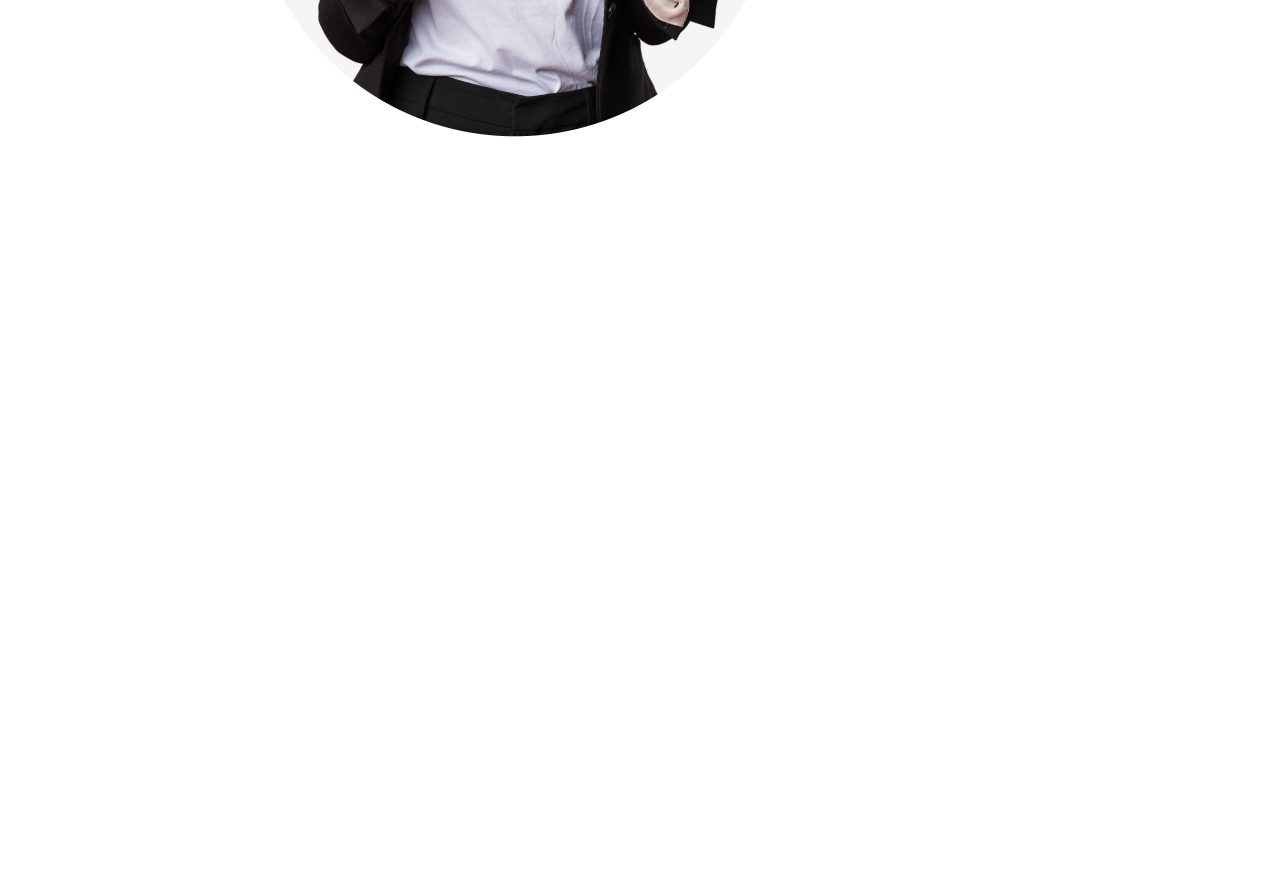
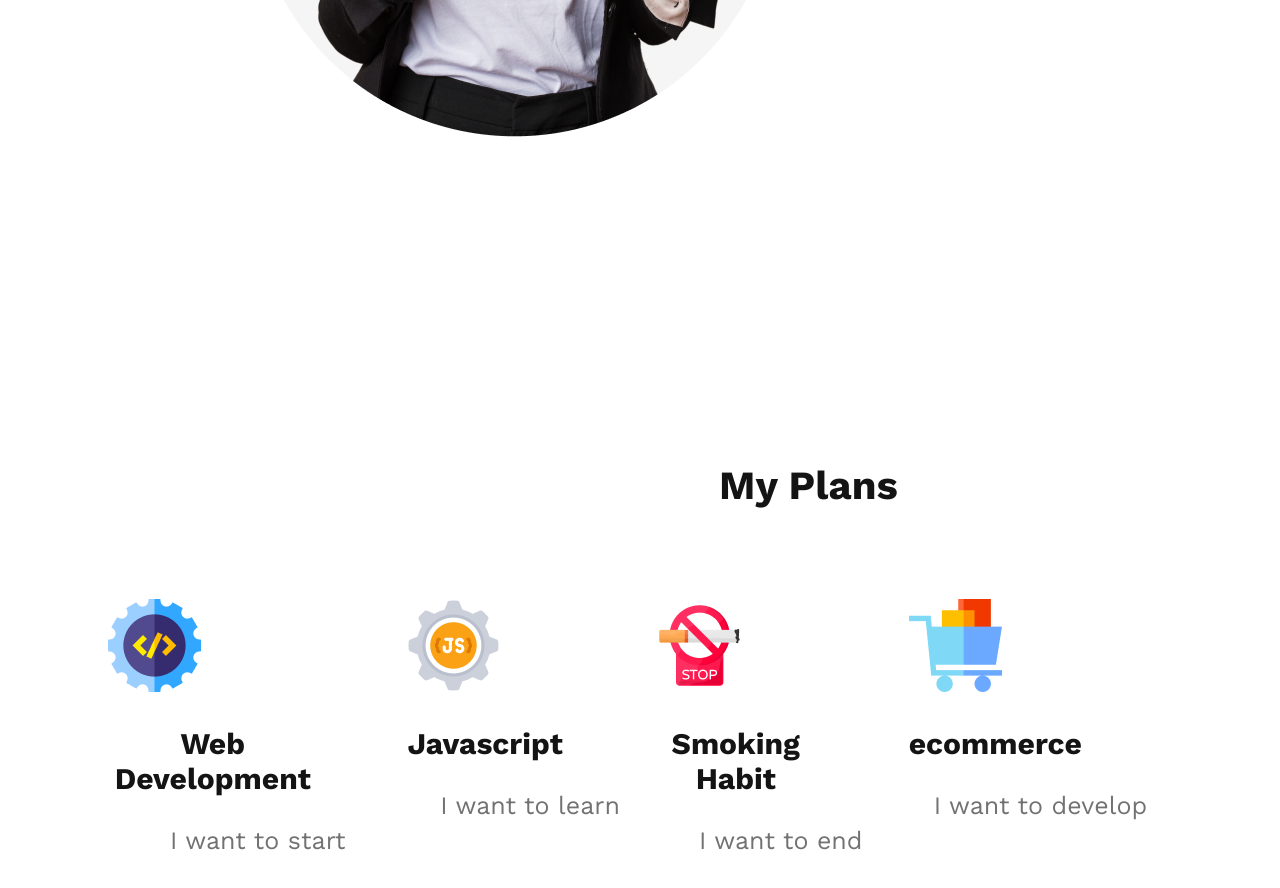
Before and after one commit to nami121-dev/new-year-website, a plain HTML site: page index.html in a window 1280 px wide. Shown: the part 1750-2638 px from the top of the page. Before the commit the page ends 2050 px from the top, so only its background shows below. Drawn offline with nearby package versions, Linux system fonts and the light colour scheme.

Commit message:
added my plans

```diff
--- a/index.html
+++ b/index.html
@@ -43,13 +43,32 @@
             <li>Contrary to popular simply.</li>
         </ul>
        </div>
-
-
-
-
-
-
-
+       </section>
+       <section>
+        <h3 class="title">My Plans</h3>
+       <div class="plan-container">
+         <!-- .plan*4>img+h3.plan-title+p.plan-description -->
+         <div class="plan">
+            <img src="images/icons/web.png" alt="">
+            <h3 class="plan-title">Web Development</h3>
+            <p class="plan-description">I want to start</p>
+        </div>
+        <div class="plan">
+            <img src="images/icons/js.png" alt="">
+            <h3 class="plan-title">Javascript</h3>
+            <p class="plan-description">I want to learn</p>
+        </div>
+        <div class="plan">
+            <img src="images/icons/smoke.png" alt="">
+            <h3 class="plan-title">Smoking Habit</h3>
+            <p class="plan-description">I want to end</p>
+        </div>
+        <div class="plan">
+            <img src="images/icons/ecom.png" alt="">
+            <h3 class="plan-title">ecommerce</h3>
+            <p class="plan-description">I want to develop</p>
+        </div>
+       </div>
        </section>
 
     </main>
--- a/styles/new.css
+++ b/styles/new.css
@@ -76,6 +76,7 @@ h3{
   font-weight: bold;
   text-align: left;
   color: #151414;
+
   /* padding: 350px 450px 850px; */
 }
 
@@ -108,3 +109,39 @@ main .failures{
   background-repeat: no-repeat;
   background-position: calc(220px);
 }
+.title{
+  padding: 130px 710px 50px 711px;
+  width: 179px;
+  height: 47px;
+  font-size: 40px;
+  font-weight: bold;
+  /* text-align: left; */
+  color: #151414;
+}
+.plan-container{
+  display: flex;
+  /* gap: 70px; */
+  margin: 0 100px;
+ /* justify-items: center; */
+ /* justify-content: space-evenly; */
+}
+.plan-title{
+  /* width: 270px;
+  height: 35px; */
+  /* margin: 0 0 16px; */
+  font-size: 30px;
+  font-weight: bold;
+  text-align: center;
+  color: #151414;
+  padding-right: 90px;
+}
+.plan-description{
+  /* width: 181px;
+  height: 29px; */
+  /* margin: 16px 0 0; */
+  font-size: 25px;
+  font-weight: 500;
+  text-align: center;
+  color: #737272;
+
+}
```
